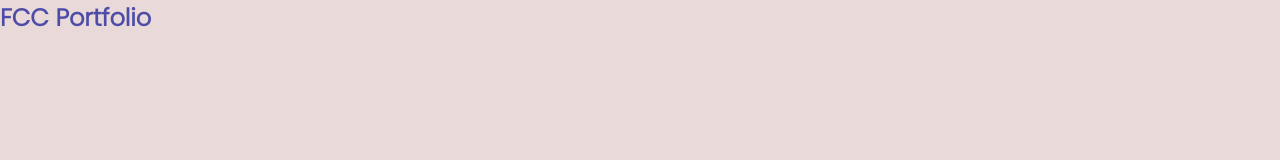
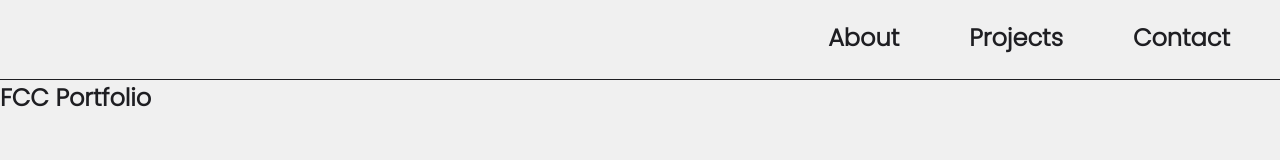
Before and after one commit to Ghazi-360/FCC-Portfolio, a plain HTML site: page Index.html in a window 1280 px wide. Drawn offline with Linux system fonts and the light colour scheme.

Commit message:
New Changes

```diff
--- a/Index.html
+++ b/Index.html
@@ -11,7 +11,17 @@
 <body>
     <div id="Container">
         <nav id="navbar">
-            <a href="#projects"></a>
+            <ul class="nav-list">
+                <li class="list-item">
+                    <a href="#">About</a>
+                </li>
+                <li class="list-item">
+                    <a href="#">Projects</a>
+                </li>
+                <li class="list-item">
+                    <a href="#">Contact</a>
+                </li>
+            </ul>
         </nav>
         <section id="welcome-section">
             <h1>FCC Portfolio</h1>
--- a/Style.css
+++ b/Style.css
@@ -1,6 +1,6 @@
 :root {
-    --main-white:  #e9d9d9;
-    --main-blue :  #4d4da8;
+    --main-white: #f0f0f0;
+    --main-black: #1e1e22;
 }
 
 * {
@@ -12,8 +12,51 @@
 body {
     font-family: poppins;
     background-color: var(--main-white);
-    color: #4d4da8;
+    color: var(--main-white);
 }
-h1 {
-    color: var(--main-blue);
+
+#Container {
+    width: 100%;
+    color: var(--main-black);
 }
+
+#navbar {
+    width: 100%;
+    height: 80px;
+    border-bottom: 1px solid var(--main-black);
+
+}
+
+.nav-list {
+    list-style: none;
+    display: flex;
+    justify-content: flex-end;
+}
+
+.nav-list li {
+    padding: 20px 50px 20px 20px;
+}
+
+#navbar a {
+    text-decoration: none;
+    font-size: 24px;
+    font-weight: 700;
+    color: var(--main-black);
+}
+
+@media only screen and (max-width: 425px) {
+    #navbar {
+        height: 60px;
+    }
+
+    .nav-list {
+        justify-content: space-evenly;
+    }
+    .nav-list li {
+        padding: 20px 0 0 0;
+    }
+
+    #navbar a {
+        font-size: 16px;
+    }
+}
```
